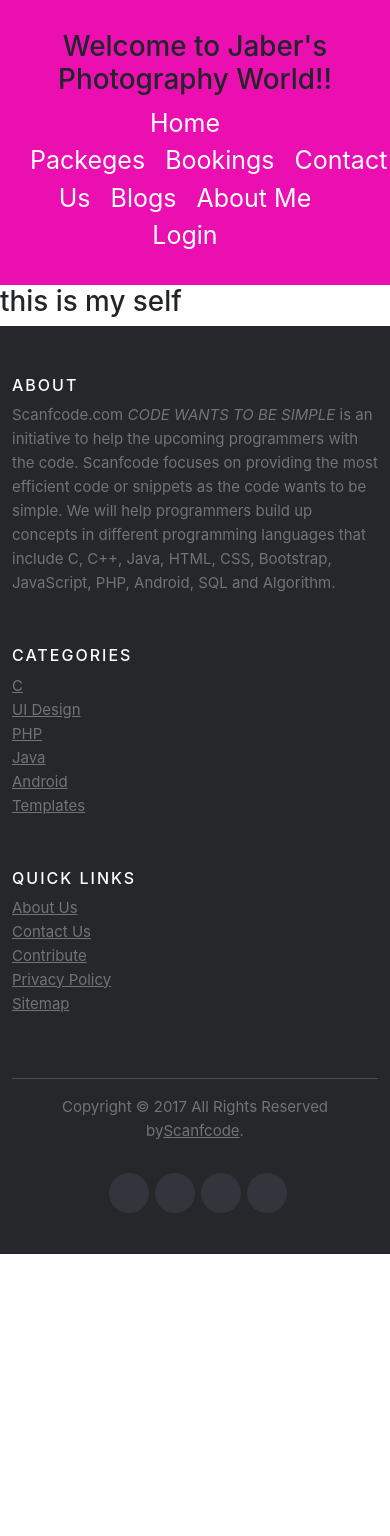
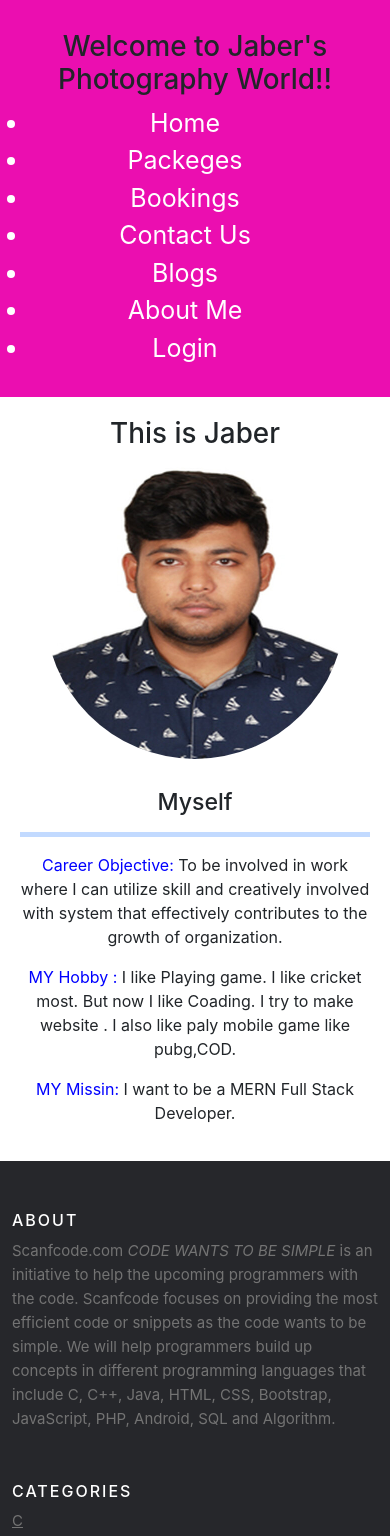
Before and after one commit to aljaberlax/jaber-s_photography, a React (Create React App) app: page /aboutme in a window 390 px wide. Shown: the top 1536 px of the page. Before the commit the page ends 1254 px from the top, so only its background shows below. Built offline with nearby package versions, Linux system fonts and the light colour scheme; no server answers.

Commit message:
nav responsive done

```diff
--- a/src/Banner/Banner.css
+++ b/src/Banner/Banner.css
@@ -9,3 +9,8 @@
     width: 100%;
     border-radius: 30px;
 }
+@media screen and (max-width:500px) {
+    .banner img{
+        height: 250px;
+    }
+}
--- a/src/ContactUs/Contact.js
+++ b/src/ContactUs/Contact.js
@@ -3,7 +3,7 @@ import React from 'react';
 const Contact = () => {
     return (
         <div>
-                <h1>this is contact us </h1>
+                <h1>this is contact us</h1>
         </div>
     );
 };
--- a/src/Header/Header.css
+++ b/src/Header/Header.css
@@ -22,3 +22,11 @@ nav a:hover{
 nav:hover{
     color: orange;
 }
+
+@media screen and (max-width:500px) {
+    nav a{
+        display: list-item;
+        text-decoration: none;
+    }
+
+}
--- /dev/null
+++ b/src/MySelf/Myself.css
@@ -0,0 +1,26 @@
+.myself {
+    display: grid;
+    grid-template-columns: repeat(2,1fr);
+    text-align: start;
+    margin: 0 auto;
+    padding-top: 20px;
+    padding-bottom: 20px;
+}
+
+.myself img {
+    height: 300px;
+    width: 300px;
+    border-radius: 50%;
+}
+
+@media screen and (max-width:500px) {
+    .myself{
+        display: grid;
+        text-align: center;
+        grid-template-columns: repeat(1,1fr);
+        grid-gap: 30px;
+        padding: 20px;
+
+    }
+
+}
--- a/src/MySelf/Myself.js
+++ b/src/MySelf/Myself.js
@@ -1,9 +1,30 @@
 import React from 'react';
+import myself from './myself.jpg'
+import './Myself.css'
 
 const Myself = () => {
     return (
-        <div>
-            <h1>this is my self</h1>
+        <div className='container myself'>
+            <div>
+                <h1>This is Jaber</h1>
+                <img src={myself} alt="" />
+            </div>
+            <div>
+                <h3>Myself</h3>
+                <hr style={{ height: '5px', color: 'black' }} className='bg-primary w-100' />
+                <p>
+                    <span style={{ color: 'blue' }}>Career Objective:</span> To be involved in work where I can utilize skill and creatively
+                    involved with system that effectively contributes to the growth
+                    of organization.
+                </p>
+                <p>
+                    <span style={{ color: 'blue' }}>MY Hobby :</span> I like Playing game. I like cricket most.
+                    But now I like Coading. I try to make website . I also like paly mobile game like pubg,COD.
+                </p>
+                <p>
+                    <span style={{ color: 'blue' }} > MY Missin: </span> I want to be a MERN Full Stack Developer.
+                </p>
+            </div>
         </div>
     );
 };
```
Also changed, not shown: src/MySelf/myself.jpg (added).
